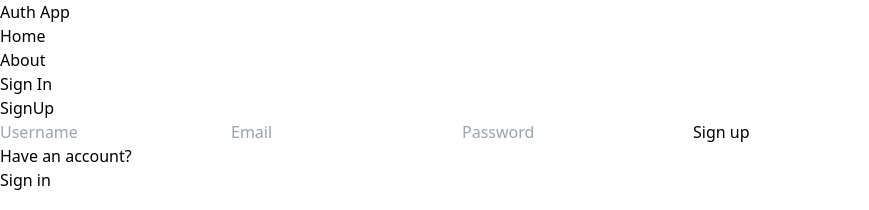
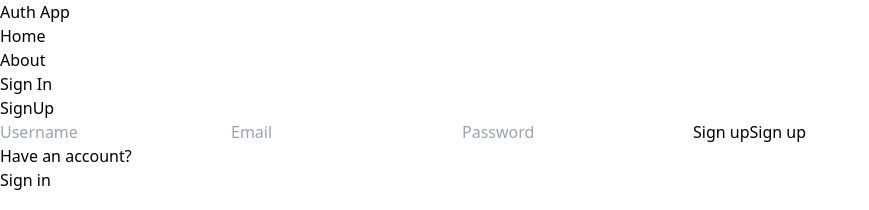
Before and after one commit to Shashika2001/MERN-auth, a React (Vite) app in the folder client/: page /signup in a window 1280 px wide. Shown: the top 210 px of the page, without its empty margins (0-869 px from the left). Built offline with nearby package versions, Linux system fonts and the light colour scheme.

Commit message:
complete signUp page functinality

```diff
--- a/client/src/pages/SignUp.jsx
+++ b/client/src/pages/SignUp.jsx
@@ -1,19 +1,74 @@
+import { set } from 'mongoose';
+import { useState } from 'react';
 import {Link} from 'react-router-dom'
 
 export default function SignUp() {
+  const[formData, setFormData] = useState({});
+  const[error, setError] = useState(false);
+  const[loading, setLoading] = useState(false);
+
+
+
+
+  const handleChange = (e) => {
+    setFormData({...formData, [e.target.id]: e.target.value});
+  };
+  const handleSubmit =async (e) => {
+    e.preventDefault();
+   try {
+    setLoading(true);
+    setError(false);
+    const res= await fetch('/api/auth/signup',{
+      method: 'POST',
+      headers: {
+        'Content-Type': 'application/json'
+      },
+      body: JSON.stringify(formData)
+    });
+    const data = await res.json();
+    setLoading(false);
+    if(data.success===false){
+      setError(true);
+      return;
+    }
+
+   } catch (error) {
+    setLoading(false);
+    setError(true);
+   }
+
+
+  };
+
   return (
     <div className='p-3 max-w-lg mx-auto'>
-      <h1 className='text-3xl text-center font-semibold my-7'>SignUp</h1>
-    <form className='flex flex-col gap-4'>
-      <input type='text' placeholder='Username'
-      id='username' className='bg-slate-100 p-3 rounded-lg'/>
-      <input type='email' placeholder='Email'
-      id='email' className='bg-slate-100 p-3 rounded-lg'/>
-      <input type='password' placeholder='Password'
-      id='password' className='bg-slate-100 p-3 rounded-lg'/>
+      <h1 className='text-3xl text-center font-semibold my-7'>
 
-    <button className='bg-slate-700 text-white p-3
+        SignUp</h1>
+    <form onSubmit={handleSubmit} className='flex flex-col gap-4'>
+      <input type='text'
+       placeholder='Username'
+      id='username'
+      className='bg-slate-100 p-3 rounded-lg'
+      onChange={handleChange}
+      />
+      <input type='email'
+       placeholder='Email'
+      id='email'
+       className='bg-slate-100 p-3 rounded-lg'
+       onChange={handleChange}
+       />
+      <input type='password'
+       placeholder='Password'
+      id='password'
+
+       className='bg-slate-100 p-3 rounded-lg'
+       onChange={handleChange}
+        />
+
+    <button disabled={loading} className='bg-slate-700 text-white p-3
     rounded-lg uppercase hover:opacity-95 disabled:opacity-80'>
+      {loading ? 'Loading...' : 'Sign up'}
       Sign up
     </button>
     </form>
@@ -23,6 +78,9 @@ export default function SignUp() {
       <span className='text-blue-500'>Sign in</span>
       </Link>
     </div>
+    <div>
+      <p className='text-red-700 mt-5'>{error && 'Something went wrong!'}</p>
+    </div>
     </div>
 
   )
--- a/client/vite.config.js
+++ b/client/vite.config.js
@@ -4,4 +4,13 @@ import react from '@vitejs/plugin-react-swc'
 // https://vite.dev/config/
 export default defineConfig({
   plugins: [react()],
+  server: {
+    proxy: {
+      '/api': {
+        target: 'http://localhost:3000',
+       secure: false,
+
+      }
+    }
+  }
 })
```
